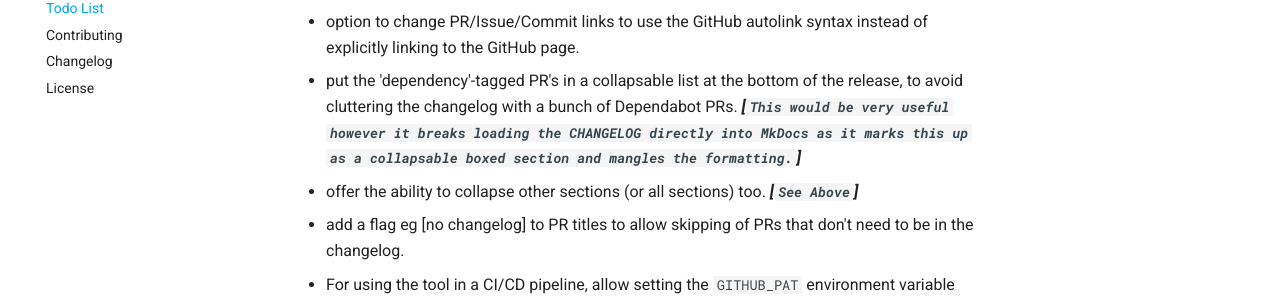
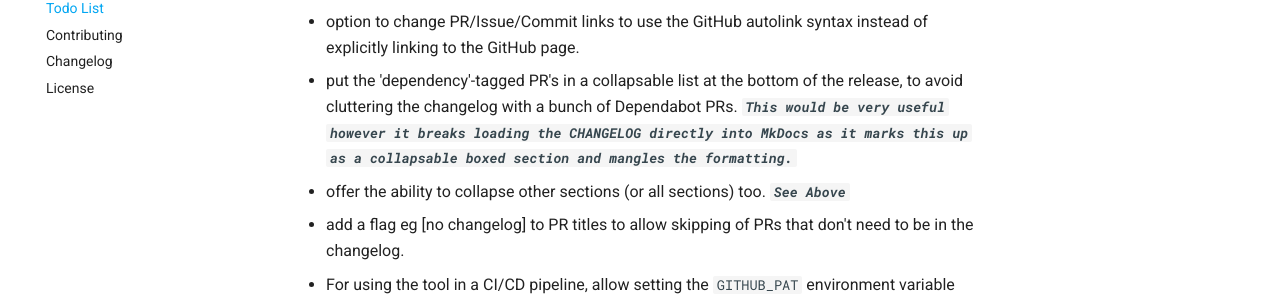
Before and after one commit to seapagan/github-changelog-md, an MkDocs documentation site: the page built from docs/todo_list.md, in a window 1280 px wide and 900 px high, scrolled down 876 px. Shown: the part 163-459 px from the top of the window. Built offline with MkDocs 1.6.1 and Material for MkDocs 9.7.7, drawn with Linux system fonts in a browser that asks for light colours; comment, search, counter and statistics services are not loaded.

```diff
--- a/TODO.md
+++ b/TODO.md
@@ -37,13 +37,13 @@ implemented but it's good to have a list of ideas.
   instead of explicitly linking to the GitHub page.
 - put the 'dependency'-tagged PR's in a collapsable list at the bottom of the
   release, to avoid cluttering the changelog with a bunch of Dependabot PRs.
-  _**[`This would be very useful however it breaks loading the CHANGELOG directly
+  _**`This would be very useful however it breaks loading the CHANGELOG directly
   into MkDocs as it marks this up as a collapsable boxed section and mangles the
-  formatting.`]**_
-- offer the ability to collapse other sections (or all sections) too. _**[`See
-  Above`]**_
-- add a flag eg [no changelog] to PR titles to allow skipping of PRs that don't
-  need to be in the changelog.
+  formatting.`**_
+- offer the ability to collapse other sections (or all sections) too. _**`See
+  Above`**_
+- add a flag eg \[no changelog\] to PR titles to allow skipping of PRs that
+  don't need to be in the changelog.
 - For using the tool in a CI/CD pipeline, allow setting the `GITHUB_PAT`
   environment variable instead of creating a config file.
 - Option to hide Dependabot PRs (or more specifically any PR with the
```
Also changed, not shown: 2 other files.
